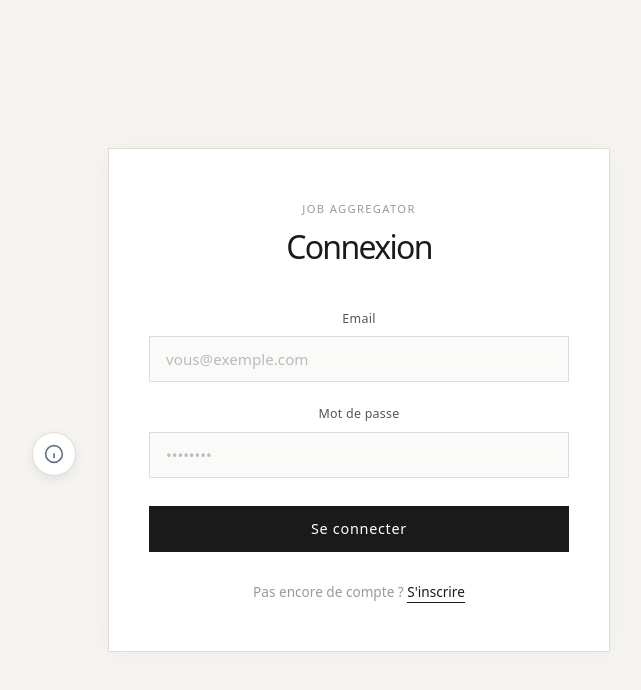
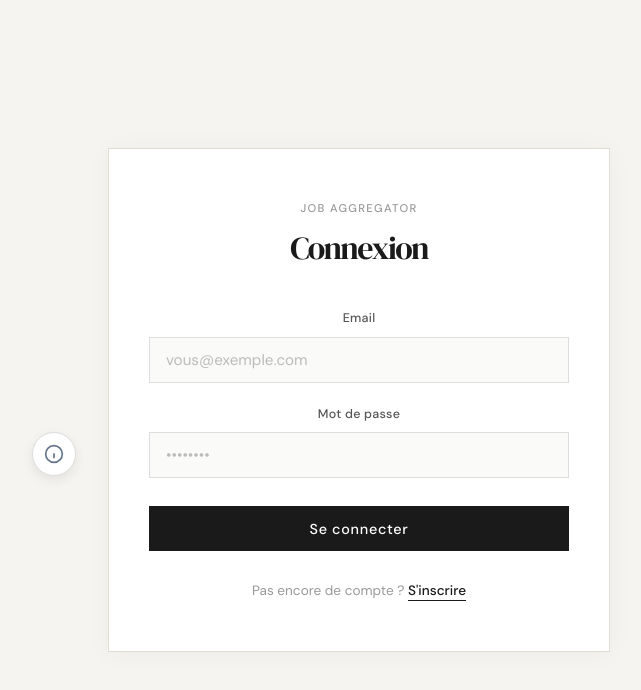
Before and after one commit to Rousha29/Job_aggregator, a React (Vite) app in the folder frontend/: page /login in a window 1280 px wide. Shown: the top 690 px of the page, without its empty margins (281-922 px from the left). Built offline with nearby package versions, Linux system fonts and the light colour scheme; no server answers; a web font is replaced by a local one.

Commit message:
fix : police

```diff
--- a/frontend/src/index.css
+++ b/frontend/src/index.css
@@ -85,7 +85,13 @@ body {
   font-size: 1rem;
 }
 
-body *:not([data-a11y-ignore]) {
+/*
+ * Override a11y : ne s'active QUE si l'utilisateur a explicitement
+ * choisi une police via le widget d'accessibilité.
+ * Le sélecteur d'attribut sur <html> évite d'écraser les polices
+ * des CSS Modules tant que le widget n'est pas actif.
+ */
+html[data-a11y-font="on"] body *:not(.trigger):not(.panel) {
   font-family: var(--a11y-font-family, inherit) !important;
 }
 
```
